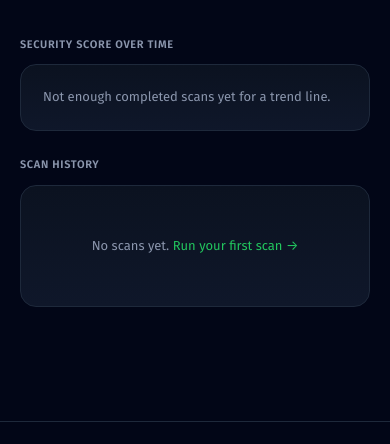
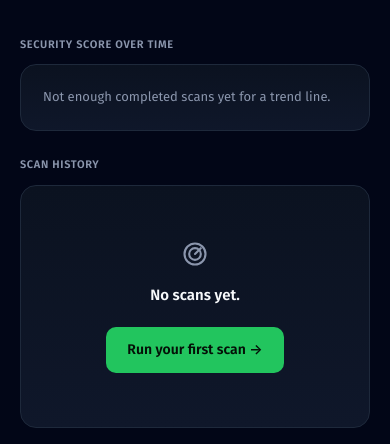
Before and after one commit to Ayomide1450/WebVulnScanner, a Python web app: template templates/dashboard.html in a window 390 px wide. Shown: the part 563-1007 px from the top of the page. Run offline with Jinja, Linux system fonts and the light colour scheme; the template is opened without the code that fills it, so the values that code supplies are empty.

Commit message:
feat(09-02): shared empty-state partial + close submitting-state gaps (STATE-01/02)
- templates/_empty_state.html: single empty_state() macro (call-block icon
  pattern to avoid |safe, per SEC-04 regression lock), migrates
  dashboard/assets inline empty states plus org_admin/billing/api_tokens/
  org_verify_domain onto it - closes the org_verify_domain.html .warn-box
  exception CLAUDE.md documented as outstanding.
- Closes the 12 real submitting-state gaps found by grounding against actual
  templates (forgot_password/reset_password/org_admin invite form/
  org_verify_domain add+verify forms/billing create+verify-invoice forms).
- tests/test_ui_states.py: new coverage for the partial and the gap closures.
- Updated tests/test_responsive_org_tables.py's stale warn-box assertion to
  match the intentional empty-state migration.

Co-Authored-By: Claude Sonnet 5 <noreply@anthropic.com>
Claude-Session: https://claude.ai/code/session_01Se7qvN4NXvDvyLk3jKgarh

```diff
--- /dev/null
+++ b/templates/_empty_state.html
@@ -0,0 +1,67 @@
+{#
+  Shared empty-state component (09-CONTEXT.md D-04). The single empty-state
+  implementation app-wide - migrated from dashboard.html's and assets.html's
+  own one-off inline markup so there is exactly one file to touch when this
+  shape changes, following the same shared-partial convention as
+  _scan_form_styles.html/_admin_form_styles.html (a dedicated file, not
+  promoted into base.html even though its selectors are scoped enough to be
+  safe there - kept separate per D-04's explicit instruction).
+
+  Usage: `{% include "_empty_state.html" %}` once in a page's
+  `{% block head %}` for this file's <style> block, AND
+  `{% from "_empty_state.html" import empty_state %}` wherever the macro is
+  called. Both are needed - Jinja's `{% include %}` shares template
+  variables but does not export a template's macros into the including
+  template's namespace, and `{% from ... import %}` only pulls in the named
+  macro, never a template's top-level output (its <style> block). This was
+  confirmed against this app's actual Jinja2 version before writing this
+  file, not assumed.
+
+  DEVIATION from 09-UI-SPEC.md's literal `empty_state(icon, title, message,
+  cta_label=none, cta_url=none)` signature with `{{ icon|safe }}`: this
+  codebase has a Phase-8-frozen SEC-04 regression lock
+  (tests/test_injection_and_traversal.py::
+  test_no_template_disables_autoescaping_or_uses_safe_filter) that fails the
+  full suite if ANY template anywhere uses the `|safe` filter, with no
+  per-file exemption mechanism. Passing the icon as a `|safe`-filtered
+  string variable would trip that lock. This macro achieves byte-identical
+  rendered output using Jinja's `{% call %}` block construct instead: the
+  icon's inner SVG markup is the macro caller's block body (real template
+  markup, not a variable run through `|safe`), inserted via `{{ caller() }}`
+  - Jinja does not re-escape a call-block's own rendered output (verified
+    against this app's actual Jinja2 version before writing this file, not
+    assumed). No `|safe` filter, no `{% autoescape false %}`, same visual
+  result. See 09-02-SUMMARY.md for the full deviation writeup.
+
+  Signature: empty_state(title, message, cta_label=none, cta_url=none) -
+  call via `{% call empty_state(title, message, cta_label=.., cta_url=..) %}
+  <use href="#icon-x"/>{% endcall %}`, where the call-block body is the
+  icon's inner SVG markup (paths/<use>/<g> - not the outer <svg> tag),
+  rendered inside a 28x28 `--muted`-colored <svg class="empty-state-icon">.
+  Wrap the block body in `<g style="color:var(--accent)">...</g>` for the
+  one "positive/all-clear" instance (dashboard.html's no-findings state)
+  that needs an --accent-colored icon instead of the default --muted - a
+  variant of the same component via the call block, not a special-cased
+  second component.
+  - title / message: plain strings, autoescaped as usual.
+  - cta_label / cta_url: optional, both-or-neither - the CTA renders only
+    when both are passed. "No sensible next action" (e.g. billing's "No
+    pending invoices") is a valid, first-class state, not an oversight.
+#}
+<style>
+  .empty-state { text-align: center; padding: var(--space-6) var(--space-4); }
+  .empty-state-icon { width: 28px; height: 28px; stroke: currentColor; fill: none; stroke-width: 1.8; color: var(--muted); }
+  .empty-state-title { margin-top: var(--space-2); font-size: 15px; font-weight: 600; color: var(--text); }
+  .empty-state-body { margin-top: var(--space-1); font-size: 13px; font-weight: 400; color: var(--muted); }
+  .empty-state .btn.primary { margin-top: var(--space-4); }
+</style>
+{% macro empty_state(title, message, cta_label=none, cta_url=none) %}
+<div class="empty-state">
+  <svg class="empty-state-icon" viewBox="0 0 24 24" aria-hidden="true">{{ caller() }}</svg>
+  <div class="empty-state-title">{{ title }}</div>
+  <div class="empty-state-body">{{ message }}</div>
+  {% if cta_label and cta_url %}
+  <a class="btn primary" href="{{ cta_url }}">{{ cta_label }}</a>
+  {% endif %}
+</div>
+{% endmacro %}
--- a/templates/billing.html
+++ b/templates/billing.html
@@ -2,6 +2,7 @@
 {% block title %}Billing - WebVulnScanner{% endblock %}
 {% block head %}
 {% include "_admin_form_styles.html" %}
+{% include "_empty_state.html" %}
 <style>
   .invoice-card { border: 1px solid var(--border); border-radius: var(--radius); padding: var(--space-4); margin-bottom: var(--space-3); background: rgba(255,255,255,.02); }
   .invoice-card:last-child { margin-bottom: 0; }
@@ -54,6 +55,7 @@
 </style>
 {% endblock %}
 {% block content %}
+{% from "_empty_state.html" import empty_state %}
 <div class="wrap">
   <h1>Billing</h1>
 
@@ -172,7 +174,9 @@
     </div>
     {% endfor %}
     {% else %}
-    <p style="color: var(--muted); font-size: 13px;">No pending invoices.</p>
+    {% call empty_state('No pending invoices.', '') %}
+    <use href="#icon-folder"/>
+    {% endcall %}
     {% endif %}
   </div>
   {% else %}
--- a/templates/dashboard.html
+++ b/templates/dashboard.html
@@ -1,6 +1,7 @@
 {% extends "base.html" %}
 {% block title %}Dashboard - WebVulnScanner{% endblock %}
 {% block head %}
+{% include "_empty_state.html" %}
 <style>
   /* h1/h2.section/.card/table/th/td live in base.html - see its comments.
      Everything below is additive, dashboard-only layout. */
@@ -53,12 +54,10 @@
   .target-row:last-child { border-bottom:none; }
   .target-row code { flex-shrink:0; max-width:220px; overflow:hidden; text-overflow:ellipsis; white-space:nowrap; }
   .target-row svg { flex-shrink:0; }
-
-  .empty-state { text-align:center; padding: 28px 16px; color: var(--muted); font-size:13px; }
-  .empty-state .icon { width:28px; height:28px; margin-bottom:10px; color: var(--muted); }
 </style>
 {% endblock %}
 {% block content %}
+{% from "_empty_state.html" import empty_state %}
 {# Shared "latest scan" status-pill renderer - used by both the scored and
    unscored branches of the card below, which render the identical pill
    markup for the same Scan.status field. Nests a pulsing state dot when
@@ -195,14 +194,19 @@
         <div class="findings-more"><a class="row-link" href="{{ url_for('scan.scan_report', scan_id=latest.id) }}">View all {{ actionable|length }} findings &rarr;</a></div>
         {% endif %}
       {% else %}
-      <div class="empty-state">
-        <svg class="icon" viewBox="0 0 24 24" aria-hidden="true"><path stroke-linecap="round" stroke-linejoin="round" d="M12 2 4 5v6c0 5 3.4 9 8 11 4.6-2 8-6 8-11V5l-8-3Z"/><path stroke-linecap="round" stroke-linejoin="round" d="m9 12 2 2 4-4"/></svg>
-        <div style="color: var(--text); font-weight:600; font-size:15px;">No security issues found</div>
-        <div>Your latest scan did not detect any actionable vulnerabilities.</div>
-      </div>
+      {% call empty_state('No security issues found', 'Your latest scan did not detect any actionable vulnerabilities.') %}
+      <g style="color:var(--accent)"><path stroke-linecap="round" stroke-linejoin="round" d="M12 2 4 5v6c0 5 3.4 9 8 11 4.6-2 8-6 8-11V5l-8-3Z"/><path stroke-linecap="round" stroke-linejoin="round" d="m9 12 2 2 4-4"/></g>
+      {% endcall %}
       {% endif %}
     {% else %}
-    <div class="empty-state">
+    {# Out of this plan's migration scope (a scan-status transitional
+       message, not a first-run/no-data state) - left as its own local
+       markup, not the empty_state() macro. The inline style below
+       preserves this block's pre-existing color/font-size now that
+       _empty_state.html's shared .empty-state rule no longer carries
+       them (those moved to .empty-state-title/.empty-state-body, which
+       this plain-text block doesn't use). #}
+    <div class="empty-state" style="color: var(--muted); font-size: 13px;">
       Your latest scan {{ 'is still running' if latest.status.value in ('queued','running') else 'did not produce a report' }} &mdash;
       findings will show here once it completes.
     </div>
@@ -344,7 +348,9 @@
       {% endfor %}
     </ul>
     {% else %}
-    <div class="empty-state">No scans yet. <a class="row-link" href="{{ url_for('scan.new_scan') }}">Run your first scan &rarr;</a></div>
+    {% call empty_state('No scans yet.', '', cta_label='Run your first scan →', cta_url=url_for('scan.new_scan')) %}
+    <use href="#icon-radar"/>
+    {% endcall %}
     {% endif %}
   </div>
 </div>
--- a/templates/org_verify_domain.html
+++ b/templates/org_verify_domain.html
@@ -2,8 +2,10 @@
 {% block title %}Verify a domain - WebVulnScanner{% endblock %}
 {% block head %}
 {% include "_admin_form_styles.html" %}
+{% include "_empty_state.html" %}
 {% endblock %}
 {% block content %}
+{% from "_empty_state.html" import empty_state %}
 <div class="wrap">
   <h1>Verify a domain</h1>
   <p style="color: var(--muted); font-size: 13px;">
@@ -97,7 +99,9 @@
     </ul>
   </div>
   {% else %}
-  <div class="warn-box"><svg class="icon" viewBox="0 0 24 24" aria-hidden="true"><use href="#icon-warning"/></svg><div>No domains added yet.</div></div>
+  {% call empty_state('No domains added yet.', '') %}
+  <use href="#icon-lock"/>
+  {% endcall %}
   {% endif %}
 </div>
 {% endblock %}
```
Also changed, not shown: templates/api_tokens.html (+5 -5 lines), templates/assets.html (+10 -5 lines), templates/org_admin.html (+14 -4 lines), tests/test_responsive_org_tables.py (+6 -1 lines), tests/test_ui_states.py (added, +229 -0 lines).
